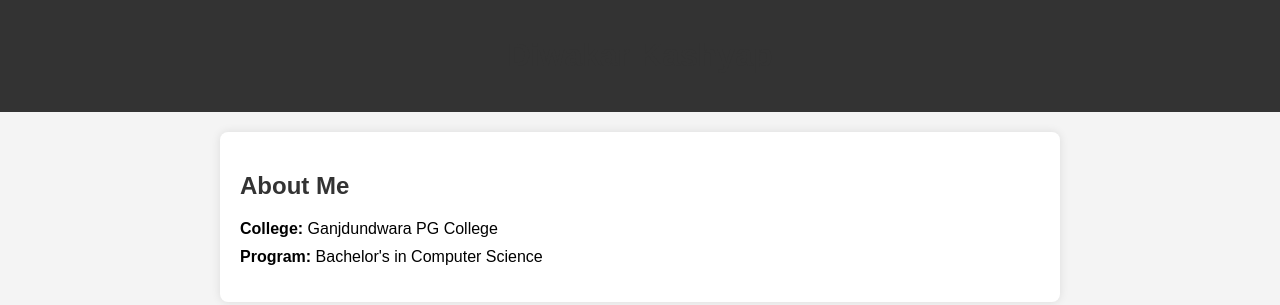
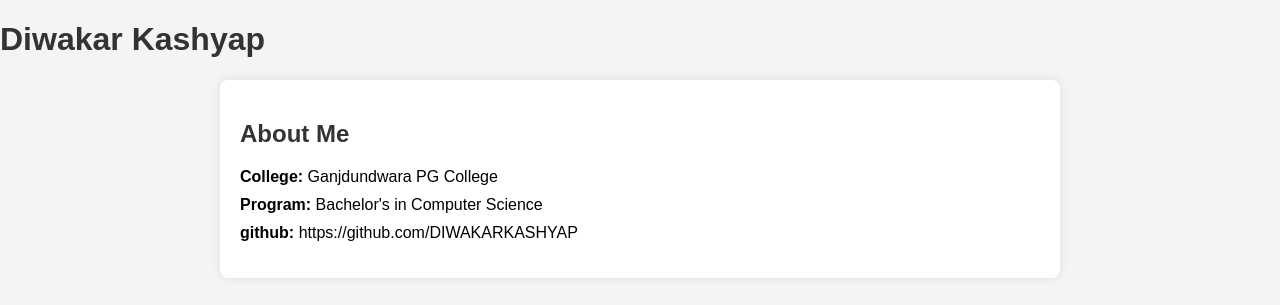
Before and after one commit to DIWAKARKASHYAP/opencodemyportfolio, a plain HTML site: page index.html in a window 1280 px wide. Drawn offline with Linux system fonts and the light colour scheme.

Commit message:
Update index.html

```diff
--- a/index.html
+++ b/index.html
@@ -46,15 +46,19 @@
 
 <body>
 
-    <header>
+
         <h1>Diwakar Kashyap</h1>
-    </header>
+
 
     <section>
         <h2>About Me</h2>
         <ul>
             <li><strong>College:</strong> Ganjdundwara PG College</li>
             <li><strong>Program:</strong> Bachelor's in Computer Science</li>
+            <li><strong>github:</strong> https://github.com/DIWAKARKASHYAP</li>
+
+
+
         </ul>
     </section>
 
```
